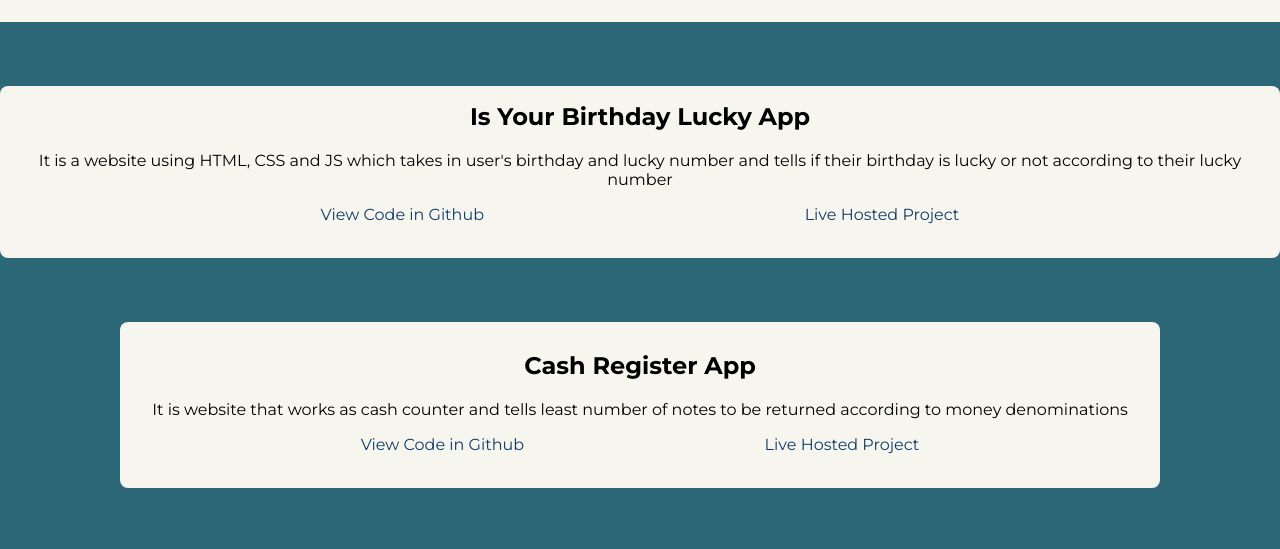
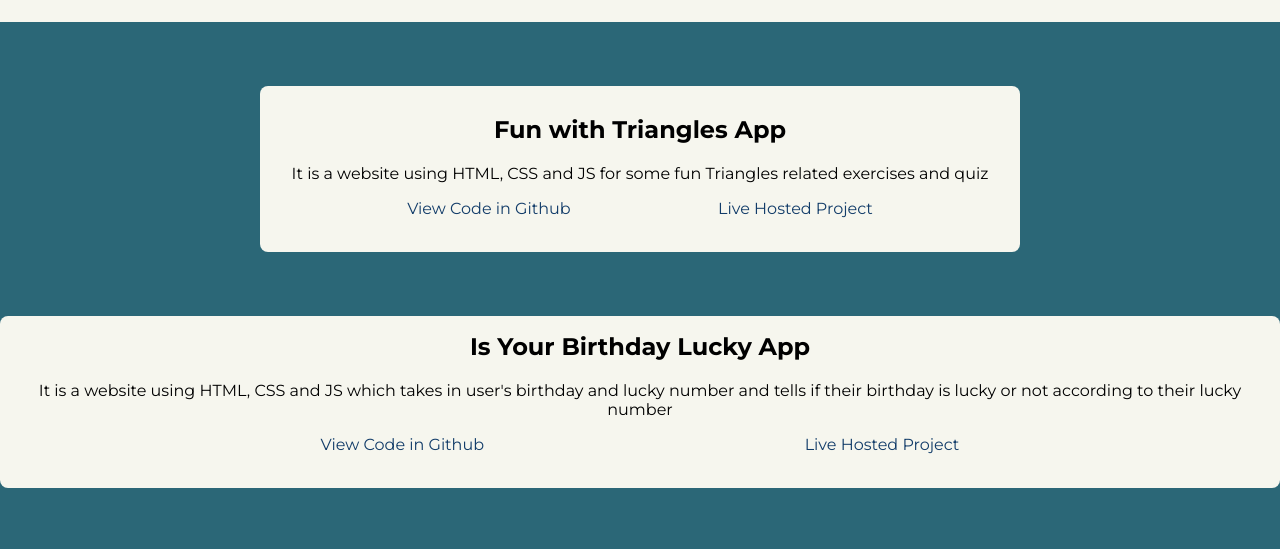
Before and after one commit to Naman-Saxena1/markFour_and_markFive-PortfolioWebsite, a website: page projects.html in a window 1280 px wide. Shown: the part 182-731 px from the top of the page. Drawn offline with Linux system fonts and the light colour scheme.

Commit message:
Added markTwelve project

```diff
--- a/projects.html
+++ b/projects.html
@@ -29,6 +29,25 @@
 
         <div class="flex-item item2-projects">
             <p style="font-size:28px;">Projects</p>
+        </div>
+
+        <div class="flex-item item3-projects">
+            <ul class="item3-projects-ul">
+                <li>
+                    <div>
+                        <h2>Fun with Triangles App</h2>
+                        <p>It is a website using HTML, CSS and JS for some fun Triangles related exercises and quiz</p>
+                        <ul>
+                            <li class="list-items">
+                                <a class="nav-links" href="https://github.com/Naman-Saxena1/markTwelve-Fun-with-Triangles">View Code in Github</a>
+                            </li>
+                            <li class="list-items">
+                                <a class="nav-links" href="https://fun-with-triangles-site.netlify.app/">Live Hosted Project</a>
+                            </li>
+                        </ul>
+                    </div>
+                </li>
+            </ul>
         </div>
 
         <div class="flex-item item3-projects">
```
